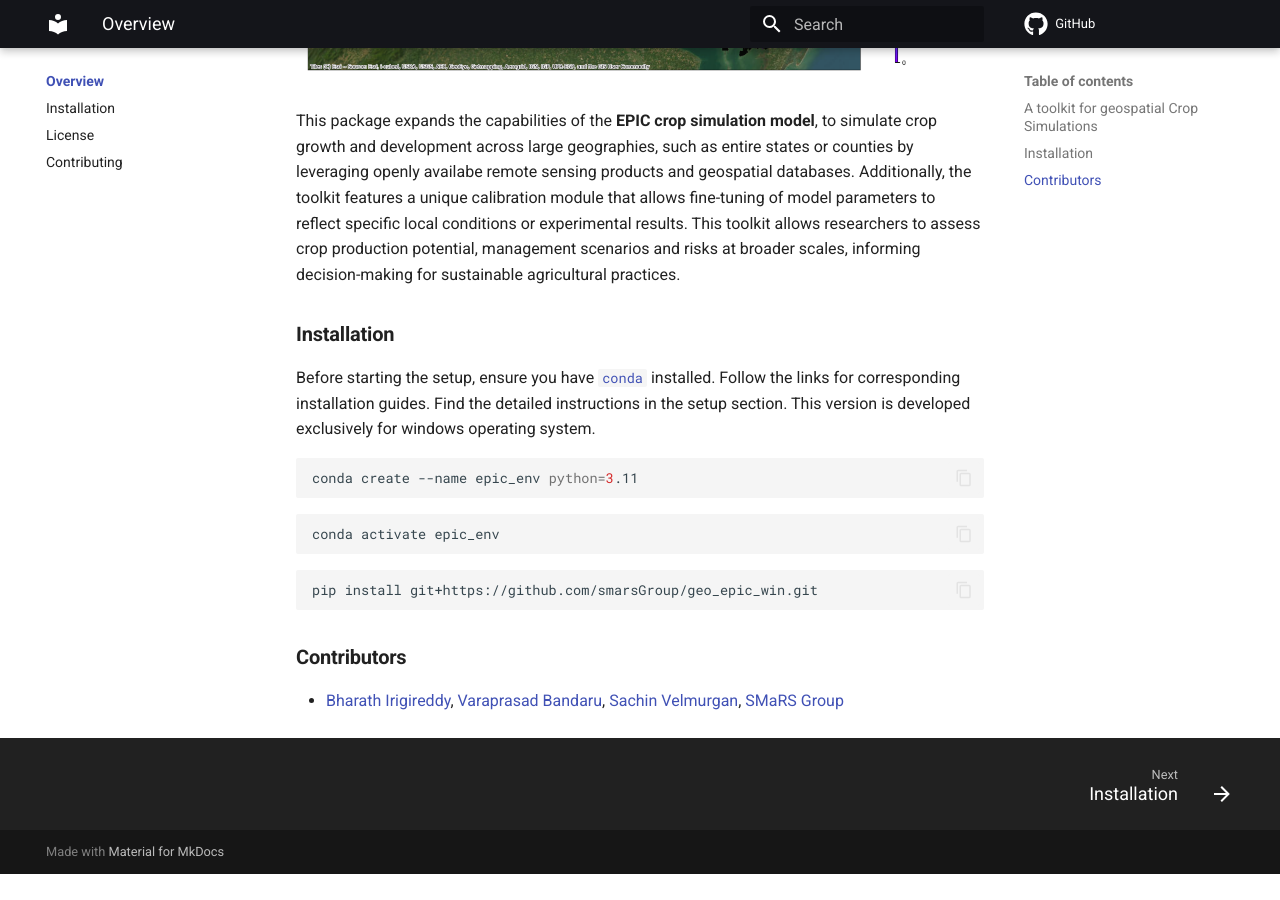
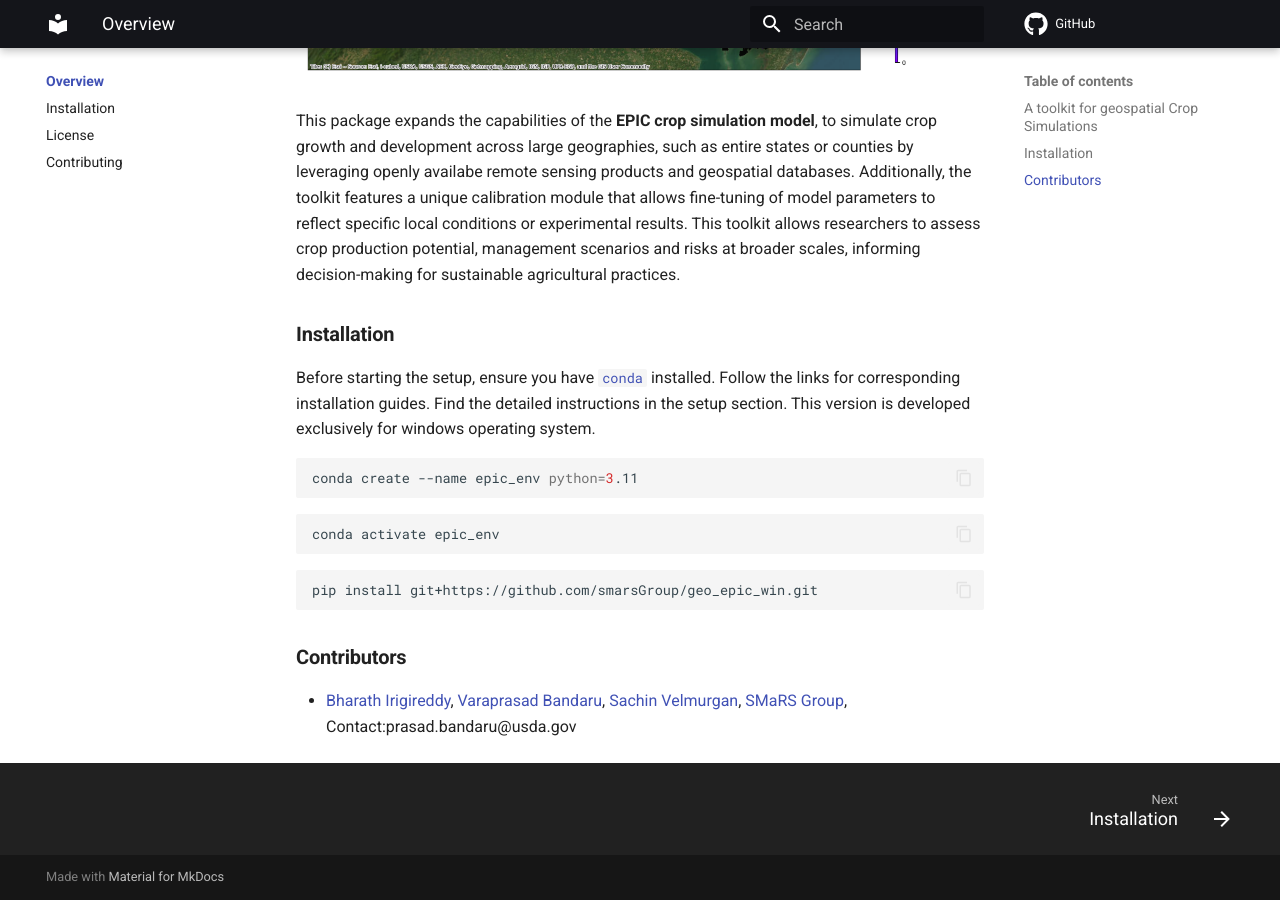
Before and after one commit to smarsGroup/geo_epic_win, an MkDocs documentation site: the page built from docs/index.md, in a window 1280 px wide and 900 px high, scrolled down 518 px. Built offline with MkDocs 1.6.1 and Material for MkDocs 9.7.7, drawn with Linux system fonts in a browser that asks for light colours; comment, search, counter and statistics services are not loaded; before the commit the page ends 1392 px from its top, so only the background shows below that.

Commit message:
Update index.md

```diff
--- a/docs/index.md
+++ b/docs/index.md
@@ -29,7 +29,7 @@
 
 ### <strong>Contributors</strong>
 
-- [Bharath Irigireddy](https://github.com/Bharath2), [Varaprasad Bandaru](https://scholar.google.com/citations?user=KJDTwhcAAAAJ&hl=en), [Sachin Velmurgan](https://github.com/SachinVel), [SMaRS Group](https://www.smarsgroup.org/)
+- [Bharath Irigireddy](https://github.com/Bharath2), [Varaprasad Bandaru](https://www.ars.usda.gov/pacific-west-area/maricopa-arizona/us-arid-land-agricultural-research-center/plant-physiology-and-genetics-research/people/prasad-bandaru/), [Sachin Velmurgan](https://github.com/SachinVel), [SMaRS Group](https://www.smarsgroup.org/), Contact:prasad.bandaru@usda.gov
 
 
 
```
